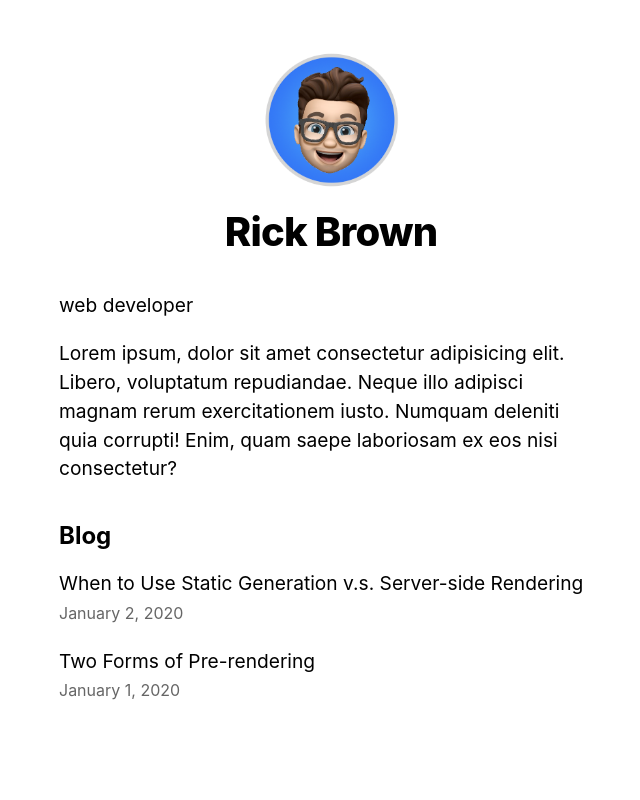
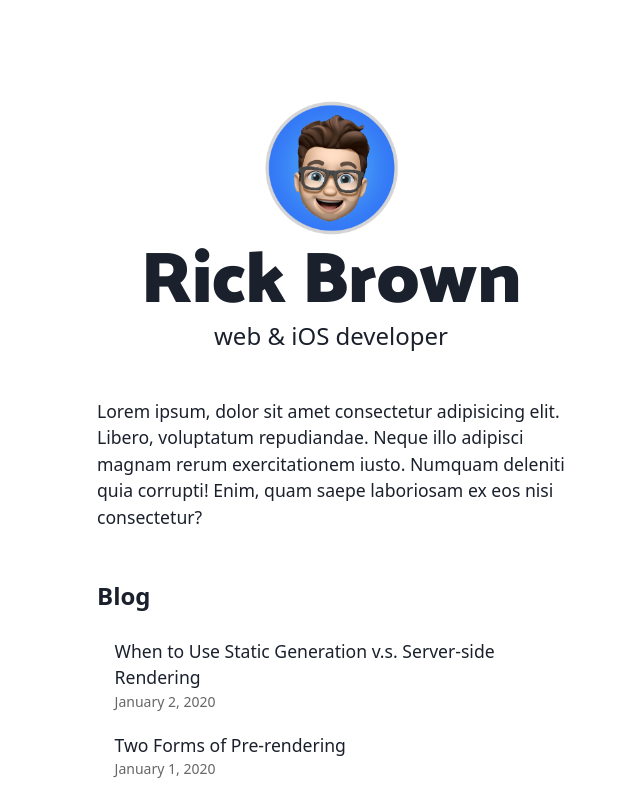
Before and after one commit to RickBr0wn/portfolio-website, a Next.js app: page / in a window 1280 px wide. Shown: the whole page, without its empty margins (309-949 px from the left). Built offline with nearby package versions, Linux system fonts and the light colour scheme.

Commit message:
adds custom font

```diff
--- a/components/layout.tsx
+++ b/components/layout.tsx
@@ -1,16 +1,16 @@
+import { Box, Container, Flex, Heading, Link, Text } from '@chakra-ui/react'
 import Head from 'next/head'
 import Image from 'next/image'
-import styles from './layout.module.css'
-import utilStyles from '../styles/utils.module.css'
-import Link from 'next/link'
+import NextLink from 'next/link'
 import { LayoutContent } from '../types'
+import '@fontsource/catamaran/900.css'
 
 const name = 'Rick Brown'
 export const siteTitle = 'Next.js Sample Website'
 
 export default function Layout({ children, home }: LayoutContent) {
 	return (
-		<div className={styles.container}>
+		<Container maxWidth={500}>
 			<Head>
 				<link rel='icon' href='/favicon.ico' />
 				<meta
@@ -27,26 +27,34 @@ export default function Layout({ children, home }: LayoutContent) {
 				<meta name='twitter:card' content='summary_large_image' />
 			</Head>
 			{home && (
-				<header className={styles.header}>
+				<Flex flexDir='column' align='center'>
+					<Box mt='96px'>
 						<Image
 							priority
 							src='/images/profile.png'
-						className={utilStyles.borderCircle}
 							height={144}
 							width={144}
 							alt={name}
 						/>
-					<h1 className={utilStyles.heading2Xl}>{name}</h1>
-				</header>
+					</Box>
+
+					<Heading as='h1' size='4xl'>
+						{name}
+					</Heading>
+
+					<Text fontSize='2xl' fontWeight='light'>
+						web & iOS developer
+					</Text>
+				</Flex>
 			)}
-			<main>{children}</main>
+			<Box>{children}</Box>
 			{!home && (
-				<div className={styles.backToHome}>
-					<Link href='/'>
-						<a>← Back to home</a>
-					</Link>
+				<div>
+					<NextLink href='/'>
+						<Link>← Back to home</Link>
+					</NextLink>
 				</div>
 			)}
-		</div>
+		</Container>
 	)
 }
--- a/package.json
+++ b/package.json
@@ -9,7 +9,13 @@
     "lint": "next lint"
   },
   "dependencies": {
+    "@chakra-ui/react": "^1.8.8",
+    "@emotion/react": "^11.9.0",
+    "@emotion/styled": "^11.8.1",
+    "@fontsource/catamaran": "^4.5.6",
+    "@fontsource/noto-sans": "^4.5.9",
     "date-fns": "^2.28.0",
+    "framer-motion": "^6.2.9",
     "gray-matter": "^4.0.3",
     "next": "12.1.2",
     "react": "17.0.2",
--- a/pages/_app.tsx
+++ b/pages/_app.tsx
@@ -1,6 +1,20 @@
 import '../styles/global.css'
 import { AppProps } from 'next/app'
+import { CSSReset, extendTheme } from '@chakra-ui/react'
+import { ChakraProvider } from '@chakra-ui/react'
+
+const theme = extendTheme({
+	fonts: {
+		heading: 'Catamaran, sans-serif',
+		body: 'Noto Sans, sans-serif'
+	}
+})
 
 export default function App({ Component, pageProps }: AppProps) {
-	return <Component {...pageProps} />
+	return (
+		<ChakraProvider theme={theme}>
+			<CSSReset />
+			<Component {...pageProps} />
+		</ChakraProvider>
+	)
 }
--- a/pages/index.tsx
+++ b/pages/index.tsx
@@ -1,11 +1,12 @@
 import Head from 'next/head'
 import Layout, { siteTitle } from '../components/layout'
-import utilStyles from '../styles/utils.module.css'
+// import utilStyles from '../styles/utils.module.css'
 import { getSortedPostsData } from '../lib/posts'
-import Link from 'next/link'
+import NextLink from 'next/link'
 import Date from '../components/date'
 import { GetStaticProps } from 'next'
 import { AllPostData } from '../types'
+import { Box, Link, ListItem, Text, UnorderedList } from '@chakra-ui/react'
 
 export default function Home({ allPostsData }: AllPostData) {
 	return (
@@ -13,31 +14,33 @@ export default function Home({ allPostsData }: AllPostData) {
 			<Head>
 				<title>{siteTitle}</title>
 			</Head>
-			<section className={utilStyles.headingMd}>
-				<p>web developer</p>
-				<p>
+			{/* <section className={utilStyles.headingMd}> */}
+			<Box m='44px 0px' fontSize='1.1rem' lineHeight='1.5'>
+				<Text>
 					Lorem ipsum, dolor sit amet consectetur adipisicing elit. Libero,
 					voluptatum repudiandae. Neque illo adipisci magnam rerum
 					exercitationem iusto. Numquam deleniti quia corrupti! Enim, quam saepe
 					laboriosam ex eos nisi consectetur?
-				</p>
-			</section>
-			<section className={`${utilStyles.headingMd} ${utilStyles.padding1px}`}>
-				<h2 className={utilStyles.headingLg}>Blog</h2>
-				<ul className={utilStyles.list}>
+				</Text>
+			</Box>
+			<Box fontSize='1.1rem' lineHeight='1.5' pt={1}>
+				<Text fontSize='2xl' fontWeight='bold'>
+					Blog
+				</Text>
+				<UnorderedList mt={6} listStyleType='none' spacing={5}>
 					{allPostsData.map(({ id, date, title }) => (
-						<li className={utilStyles.listItem} key={id}>
-							<Link href={`/posts/${id}`}>
-								<a>{title}</a>
-							</Link>
+						<ListItem key={id} p='0px' m='0px'>
+							<NextLink href={`/posts/${id}`}>
+								<Link>{title}</Link>
+							</NextLink>
 							<br />
-							<small className={utilStyles.lightText}>
+							<Text color='#666' fontSize='sm'>
 								<Date dateString={date} />
-							</small>
-						</li>
+							</Text>
+						</ListItem>
 					))}
-				</ul>
-			</section>
+				</UnorderedList>
+			</Box>
 		</Layout>
 	)
 }
```
Also changed, not shown: pages/posts/[id].tsx (+5 -3 lines), 1 other file (tests, documents, lock files or other folders). Lines whose indentation alone changed are shown as unchanged.
